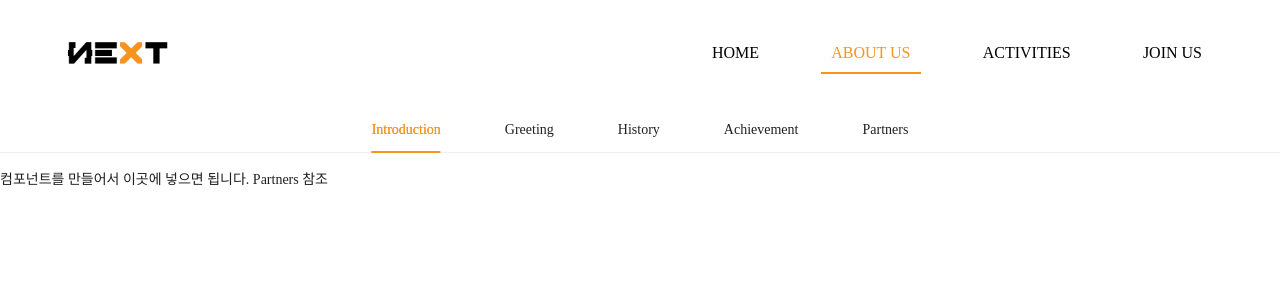
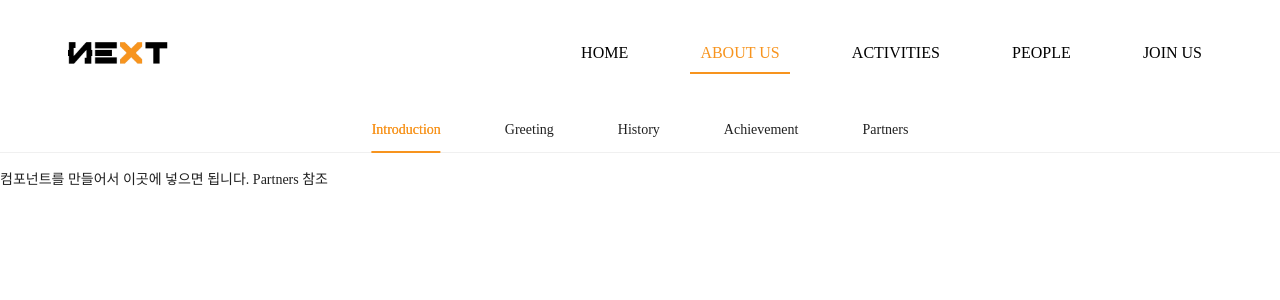
Before and after one commit to cucumber5252/2024NEXT_HOMEPAGE, a Next.js app: page /about in a window 1280 px wide. Shown: the top 300 px of the page. Built offline with nearby package versions, Linux system fonts and the light colour scheme; a web font is replaced by a local one.

Commit message:
add: people header 추가

```diff
--- a/pages/components/header/index.tsx
+++ b/pages/components/header/index.tsx
@@ -13,6 +13,7 @@ const Links = [
   { name: "HOME", path: URLS.HOME },
   { name: "ABOUT US", path: URLS.ABOUT_US },
   { name: "ACTIVITIES", path: URLS.ACTIVITIES },
+  { name: "PEOPLE", path: URLS.PEOPLE },
   { name: "JOIN US", path: URLS.JOIN_US },
 ];
 
--- a/pages/constants/urls.js
+++ b/pages/constants/urls.js
@@ -3,5 +3,6 @@ export const URLS = {
   HOME: "/home",
   ABOUT_US: "/about",
   ACTIVITIES: "/activities",
+  PEOPLE: "/people",
   JOIN_US: "/join",
 };
```
